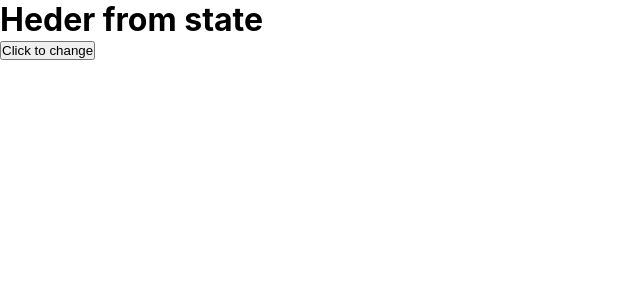
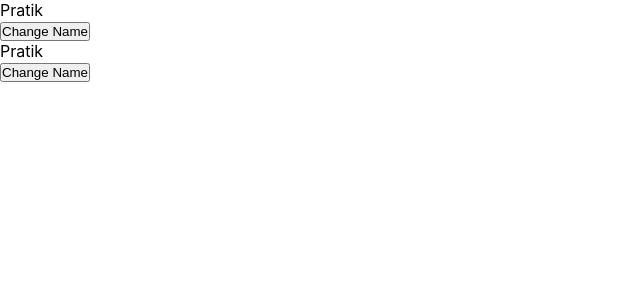
Before and after one commit to ThePratikSah/reactapp, a React (Create React App) app: page / in a window 1280 px wide. Shown: the top 300 px of the page, without its empty margins (0-640 px from the left). Built offline with nearby package versions, Linux system fonts and the light colour scheme.

Commit message:
React hooks

```diff
--- a/src/components/App.jsx
+++ b/src/components/App.jsx
@@ -1,26 +1,29 @@
-import React from "react";
+import React, {Component} from "react";
 import "../App.css";
 
-class App extends React.Component {
-
-  state = {
-    "header": "Heder from state",
+class App extends Component {
+  constructor() {
+    super();
+    this.state = {
+      "name": "Pratik",
+    }
   }
 
-  buttonChangeHandler = () => {
+  changeName = () => {
     this.setState({
-      "header": "The header text changed!",
-    });
+      "name": "Pratik Sah"
+    })
   }
 
   render() {
     return(
-      <>
-      <h1>{this.state.header}</h1>
-      <button onClick={this.buttonChangeHandler}>Click to change</button>
-      </>
+      <div>
+        <p>{this.state.name}</p>
+        <button onClick={this.changeName}>Change Name</button>
+      </div>
     );
   }
+
 }
 
 export default App;
--- /dev/null
+++ b/src/components/HooksEx.jsx
@@ -0,0 +1,14 @@
+import React, {useState} from 'react'
+
+const HooksEx = () => {
+    const [name, setname] = useState("Pratik");
+    const nameChangeHandler = () => setname("Pratik Sah");
+    return(
+        <div>
+            <p>{name}</p>
+            <button onClick={nameChangeHandler}>Change Name</button>
+        </div>
+    );
+}
+
+export default HooksEx;
--- a/src/index.js
+++ b/src/index.js
@@ -2,10 +2,12 @@ import React from "react";
 import ReactDOM from "react-dom";
 import "./index.css";
 import App from "./components/App";
+import HooksEx from './components/HooksEx'
 
 ReactDOM.render(
   <React.StrictMode>
     <App />
+    <HooksEx />
   </React.StrictMode>,
   document.getElementById("root")
 );
```
